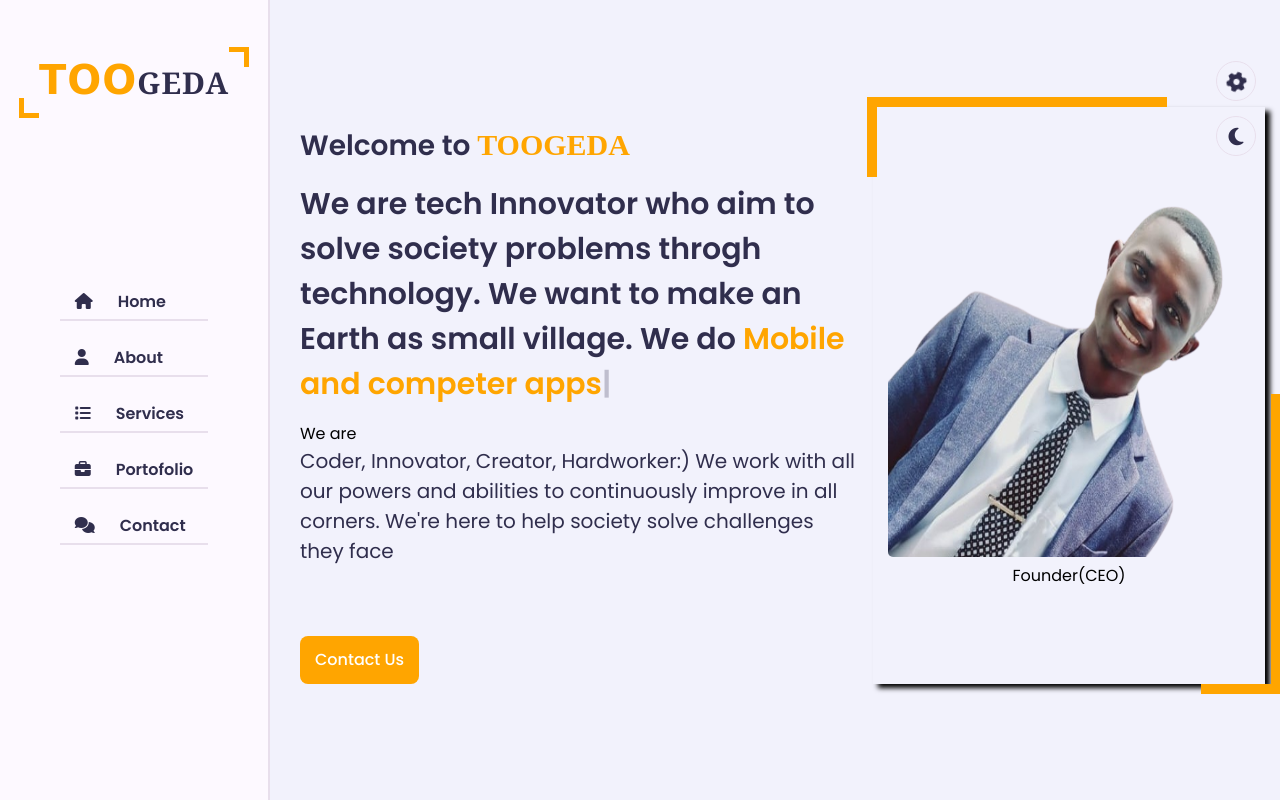
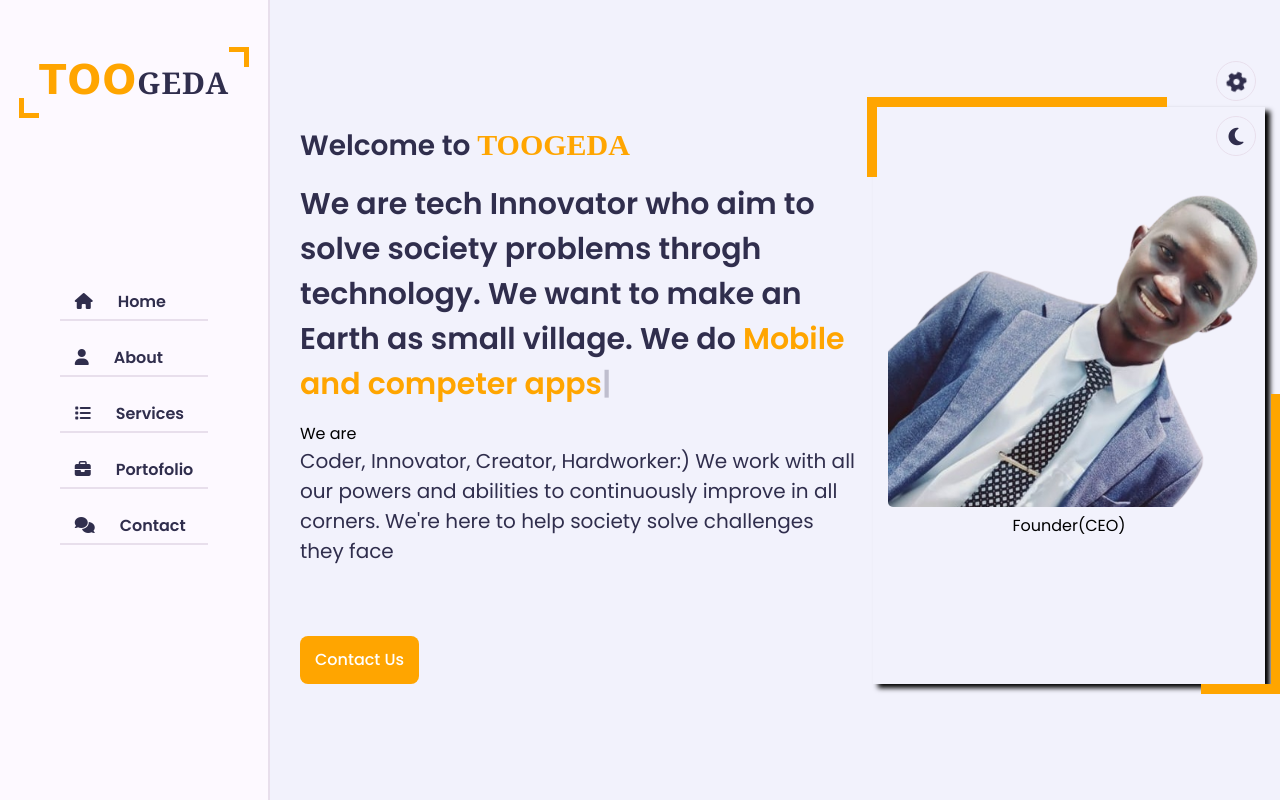
Before and after one commit to faustin12-g/protofolio-webpage, a plain HTML site: page index.html in a window 1280 px wide. Shown: the top 800 px of the page. Drawn offline with nearby package versions, Linux system fonts and the light colour scheme.

Commit message:
Update style.css

```diff
--- a/css/style.css
+++ b/css/style.css
@@ -335,8 +335,7 @@ h3.my-profession{
     top: -10px;
 }
 .home .home-img img{
-    height: 450px;
-    width: 100%;
+    width: 400px;
     margin: auto;
     border-radius: 5px;
 }
```
